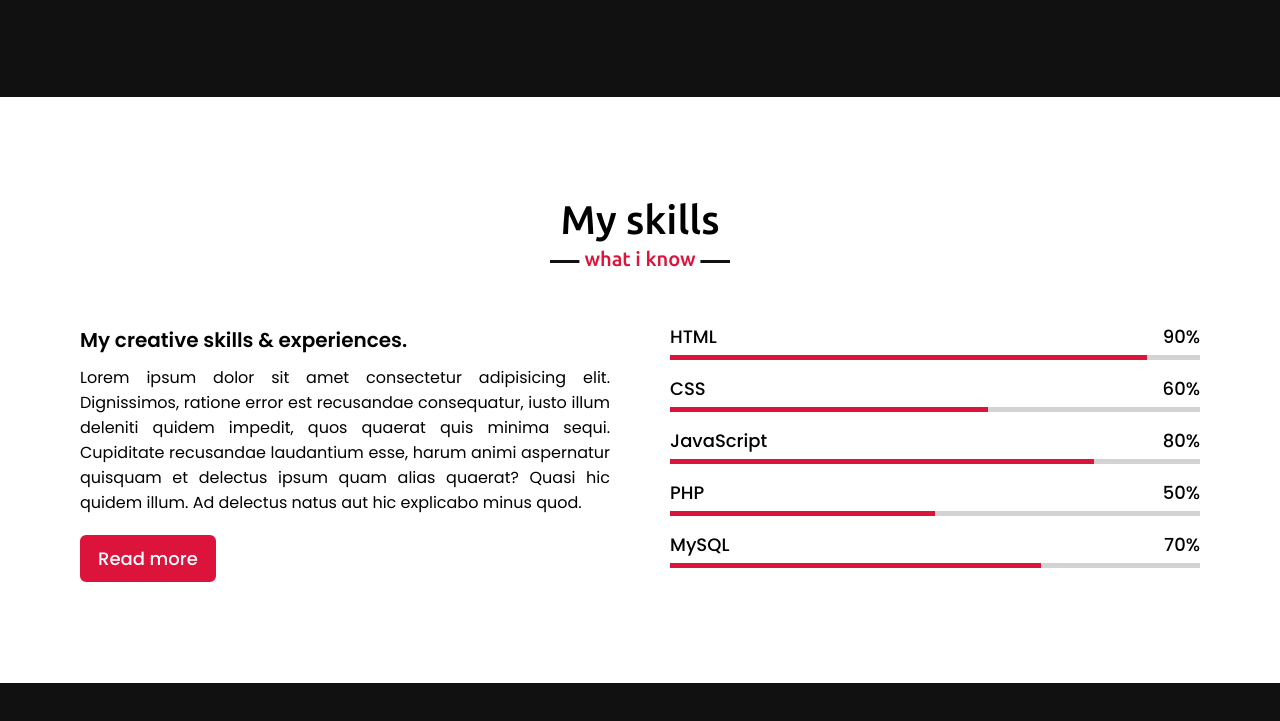
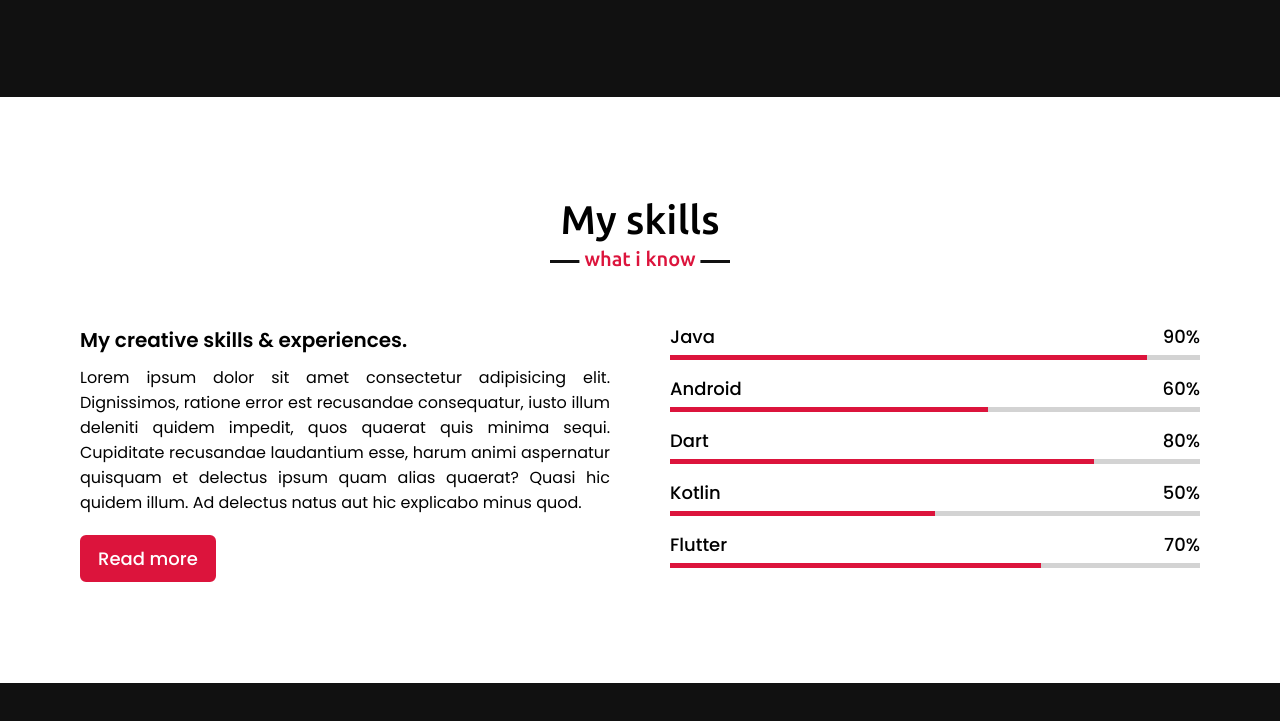
Before and after one commit to krishan-android/MyWorks, a plain HTML site: page index.html in a window 1280 px wide. Shown: the part 2043-2764 px from the top of the page. Drawn offline with nearby package versions, Linux system fonts and the light colour scheme.

Commit message:
Description Changes

```diff
--- a/index.html
+++ b/index.html
@@ -4,7 +4,7 @@
 <head>
     <meta charset="UTF-8">
     <meta name="viewport" content="width=device-width, initial-scale=1.0">
-    <title>Personal Portfolio Website</title>
+    <title>Krishan Kant Portfolio</title>
     <link rel="stylesheet" href="style.css">
     <link rel="stylesheet" href="https://cdnjs.cloudflare.com/ajax/libs/font-awesome/5.15.3/css/all.min.css"/>
     <script src="https://code.jquery.com/jquery-3.5.1.min.js"></script>
@@ -40,7 +40,7 @@
         <div class="max-width">
             <div class="home-content">
                 <div class="text-1">Hello, my name is</div>
-                <div class="text-2">Prakash Shahi</div>
+                <div class="text-2">Krishan Kant Saini</div>
                 <div class="text-3">And I'm a <span class="typing"></span></div>
                 <a href="#">Hire me</a>
             </div>
@@ -56,7 +56,7 @@
                     <img src="images/profile-1.jpeg" alt="">
                 </div>
                 <div class="column right">
-                    <div class="text">I'm Prakash and I'm a <span class="typing-2"></span></div>
+                    <div class="text">I'm Krishan and I'm a <span class="typing-2"></span></div>
                     <p>Lorem ipsum dolor sit amet consectetur adipisicing elit. Quasi ut voluptatum eveniet doloremque autem excepturi eaque, sit laboriosam voluptatem nisi delectus. Facere explicabo hic minus accusamus alias fuga nihil dolorum quae. Explicabo illo unde, odio consequatur ipsam possimus veritatis, placeat, ab molestiae velit inventore exercitationem consequuntur blanditiis omnis beatae. Dolor iste excepturi ratione soluta quas culpa voluptatum repudiandae harum non.</p>
                     <a href="#">Download CV</a>
                 </div>
@@ -108,35 +108,35 @@
                 <div class="column right">
                     <div class="bars">
                         <div class="info">
-                            <span>HTML</span>
+                            <span>Java</span>
                             <span>90%</span>
                         </div>
                         <div class="line html"></div>
                     </div>
                     <div class="bars">
                         <div class="info">
-                            <span>CSS</span>
+                            <span>Android</span>
                             <span>60%</span>
                         </div>
                         <div class="line css"></div>
                     </div>
                     <div class="bars">
                         <div class="info">
-                            <span>JavaScript</span>
+                            <span>Dart</span>
                             <span>80%</span>
                         </div>
                         <div class="line js"></div>
                     </div>
                     <div class="bars">
                         <div class="info">
-                            <span>PHP</span>
+                            <span>Kotlin</span>
                             <span>50%</span>
                         </div>
                         <div class="line php"></div>
                     </div>
                     <div class="bars">
                         <div class="info">
-                            <span>MySQL</span>
+                            <span>Flutter</span>
                             <span>70%</span>
                         </div>
                         <div class="line mysql"></div>
```
